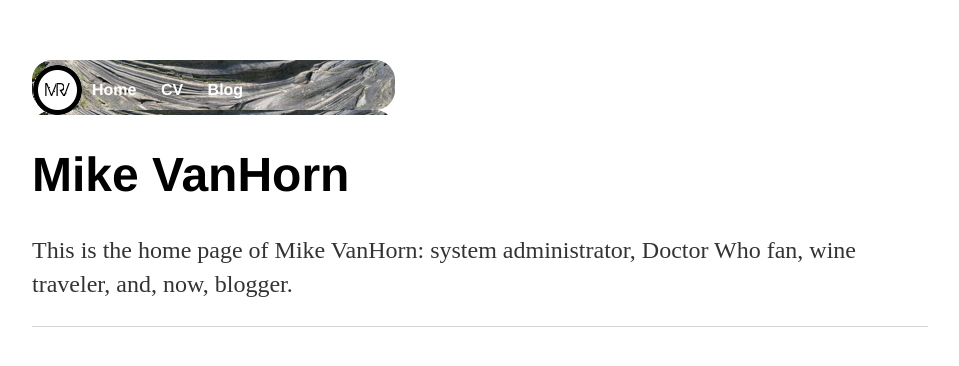
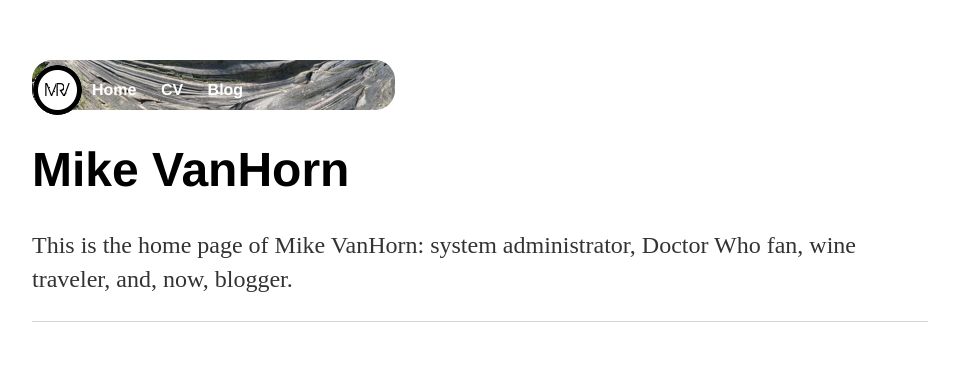
Before and after one commit to mrvanhorn/mrvanhorn.github.io, a Jekyll site: the page built from index.html, in a window 1280 px wide. Shown: the top 366 px of the page, without its empty margins (160-1119 px from the left). Built offline with Jekyll 4.4.1, drawn with Linux system fonts in a browser that asks for light colours.

Commit message:
Update main.css

```diff
--- a/css/main.css
+++ b/css/main.css
@@ -17,7 +17,7 @@ div.title {
 }
 
 nav {
-    height: 50px;
+    height: 45px;
     padding-top: 5px;
     width: 363px;
     background-image: url("/graphics/glacialgrooves-rounded-363x50.jpg");
```
